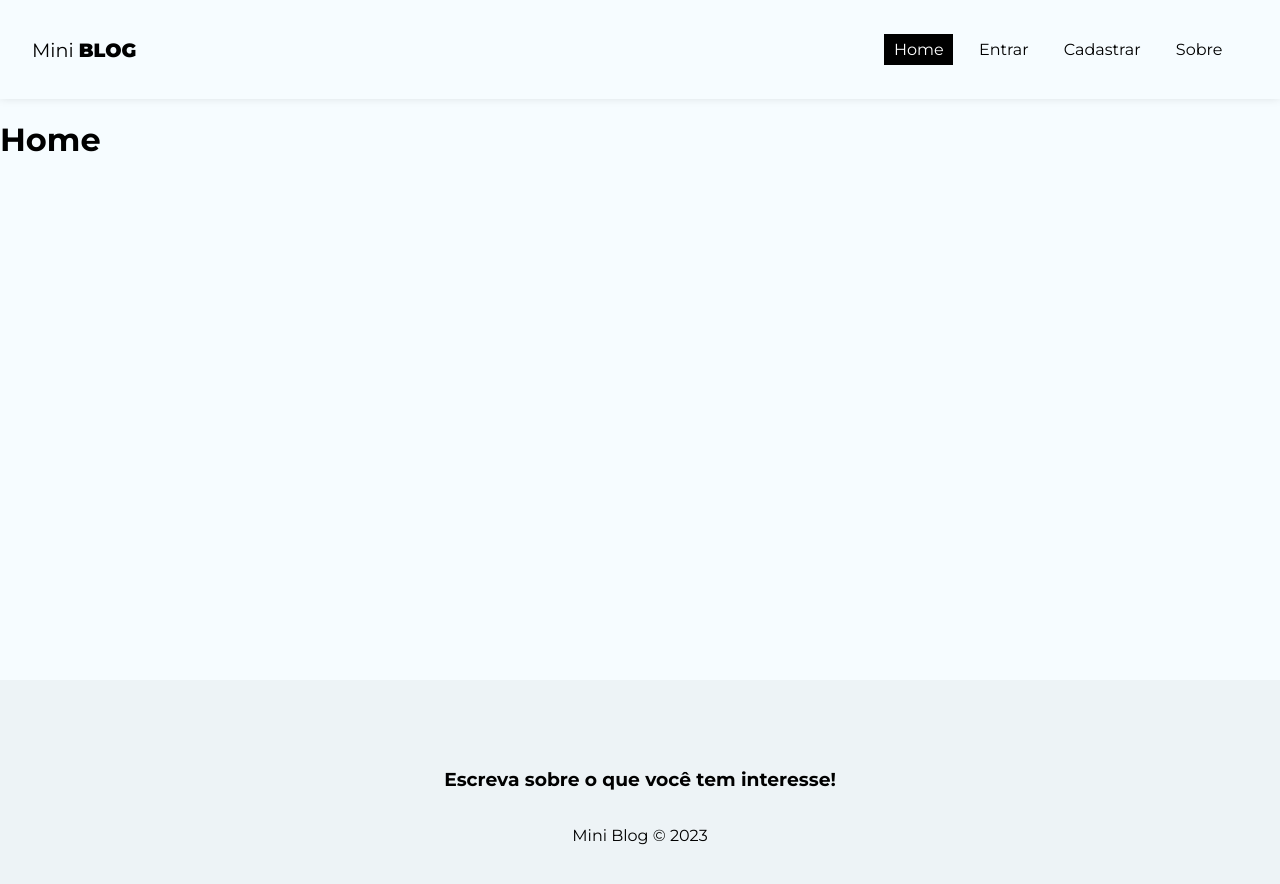
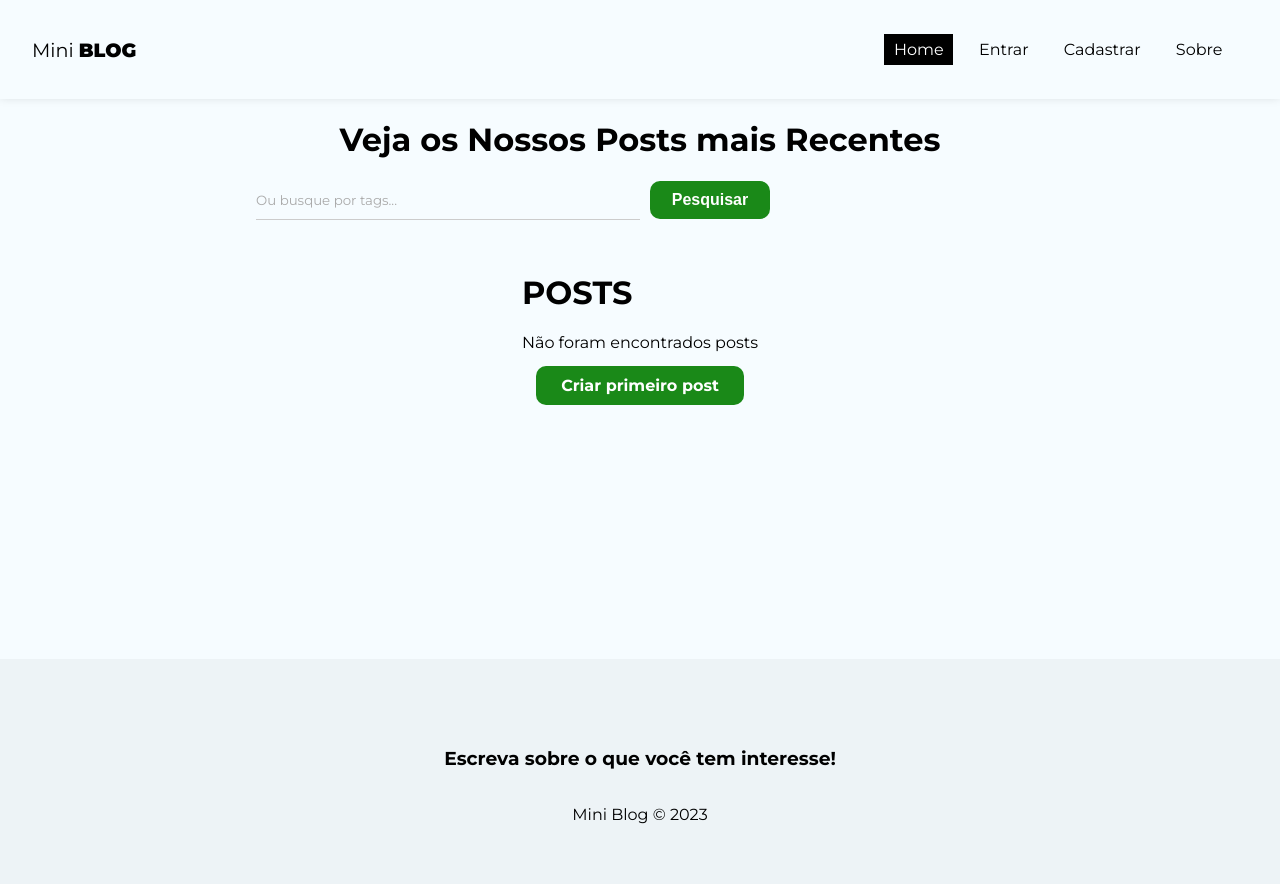
Before and after one commit to Matheuz233/Projetos-Cursos, a React (Vite) app in the folder React do Zero a Maestria/MiniBlog/: page / in a window 1280 px wide. Shown: the top 884 px of the page. Built offline with nearby package versions, Linux system fonts and the light colour scheme; no server answers.

Commit message:
feat: 🔨 Home Screen

```diff
--- a/React do Zero a Maestria/MiniBlog/src/pages/Home/Home.jsx
+++ b/React do Zero a Maestria/MiniBlog/src/pages/Home/Home.jsx
@@ -1,12 +1,41 @@
 // CSS
-import styles from './Home.module.css'
+import styles from "./Home.module.css";
+
+// Hooks
+import { useNavigate, Link } from "react-router-dom";
+import { useState } from "react";
 
 const Home = () => {
+  const [query, setQuery] = useState("");
+  const [posts] = useState([]);
+
+  const handleSubmit = (e) => {
+    e.preventDefault();
+  };
   return (
-    <div>
-        <h1>Home</h1>
+    <div className={styles.home}>
+      <h1>Veja os Nossos Posts mais Recentes</h1>
+      <form onSubmit={handleSubmit} className={styles.search_form}>
+        <input
+          type="text"
+          placeholder="Ou busque por tags..."
+          onChange={(e) => setQuery(e.target.value)}
+        />
+        <button className="btn btn-dark">Pesquisar</button>
+      </form>
+      <div>
+        <h1>POSTS</h1>
+        {posts && posts.length === 0 && (
+          <div className={styles.noposts}>
+            <p>Não foram encontrados posts</p>
+            <Link to="/post/create" className="btn">
+              Criar primeiro post
+            </Link>
+          </div>
+        )}
+      </div>
     </div>
-  )
-}
+  );
+};
 
-export default Home
+export default Home;
--- a/React do Zero a Maestria/MiniBlog/src/pages/Home/Home.module.css
+++ b/React do Zero a Maestria/MiniBlog/src/pages/Home/Home.module.css
@@ -0,0 +1,31 @@
+.home {
+  display: flex;
+  flex-direction: column;
+  align-items: center;
+  justify-content: center;
+}
+
+.search_form {
+  max-width: 100%;
+  width: 60%;
+  display: flexbox;
+  justify-content: center;
+  margin-bottom: 2em;
+}
+
+.search_form input {
+  margin-right: 10px;
+  width: 50%;
+}
+
+.noposts {
+  text-align: center;
+}
+
+.noposts p {
+  margin-bottom: 1.5em;
+}
+
+.noposts a {
+  padding: 10px 25px;
+}
```
